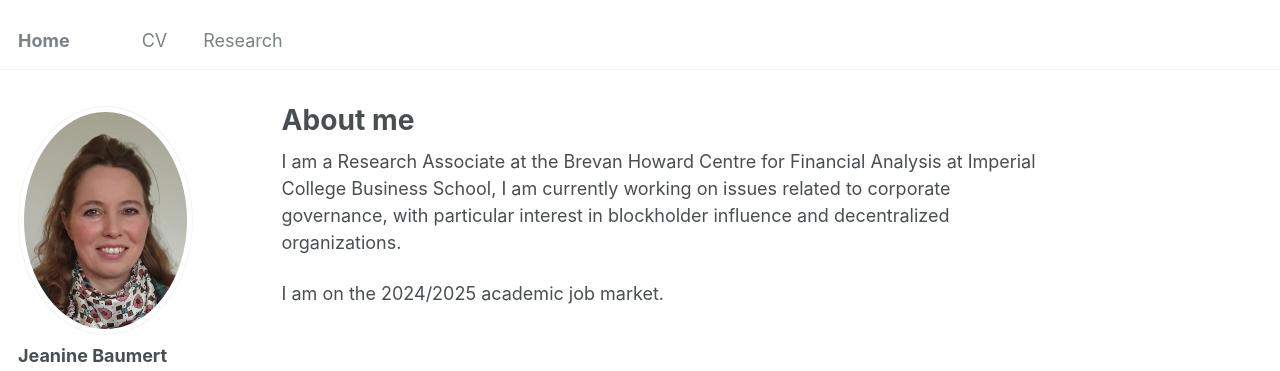
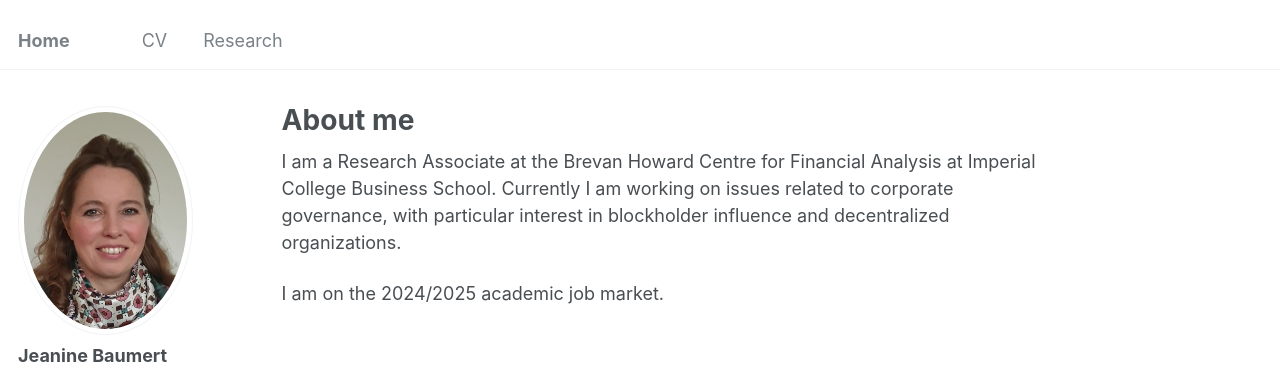
Before and after one commit to jeaninebaumert/jeaninebaumert.github.io, a Jekyll site: the page built from _pages/about.md, in a window 1280 px wide. Shown: the top 371 px of the page. Built offline with Jekyll 4.4.1, drawn with Linux system fonts in a browser that asks for light colours.

```diff
--- a/_pages/about.md
+++ b/_pages/about.md
@@ -7,6 +7,6 @@ redirect_from:
   - /about.html
 ---
 
-I am a Research Associate at the Brevan Howard Centre for Financial Analysis at Imperial College Business School, I am currently working on issues related to corporate governance, with particular interest in blockholder influence and decentralized organizations.
+I am a Research Associate at the Brevan Howard Centre for Financial Analysis at Imperial College Business School. Currently I am working on issues related to corporate governance, with particular interest in blockholder influence and decentralized organizations.
 
 I am on the 2024/2025 academic job market.
```
